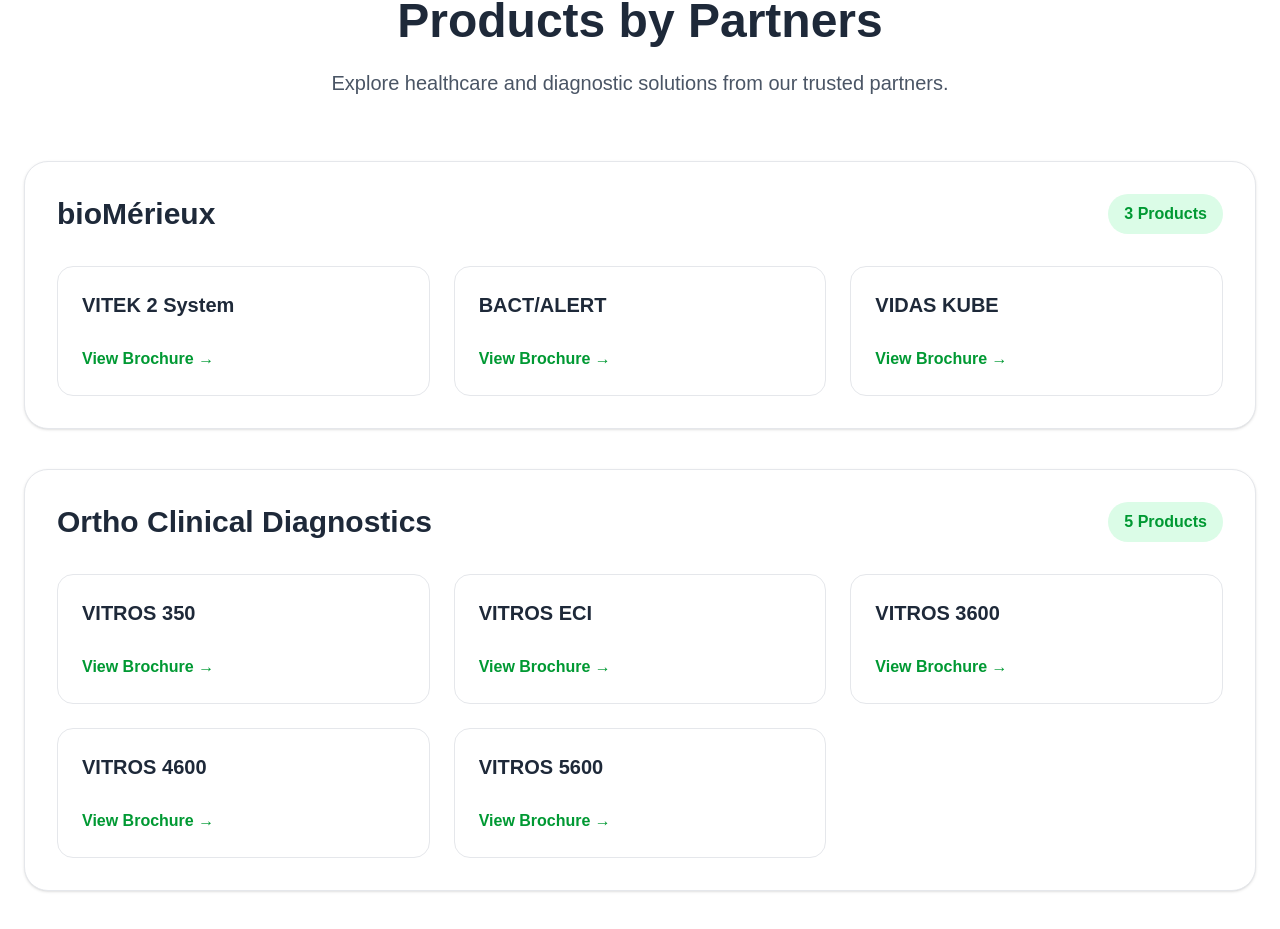
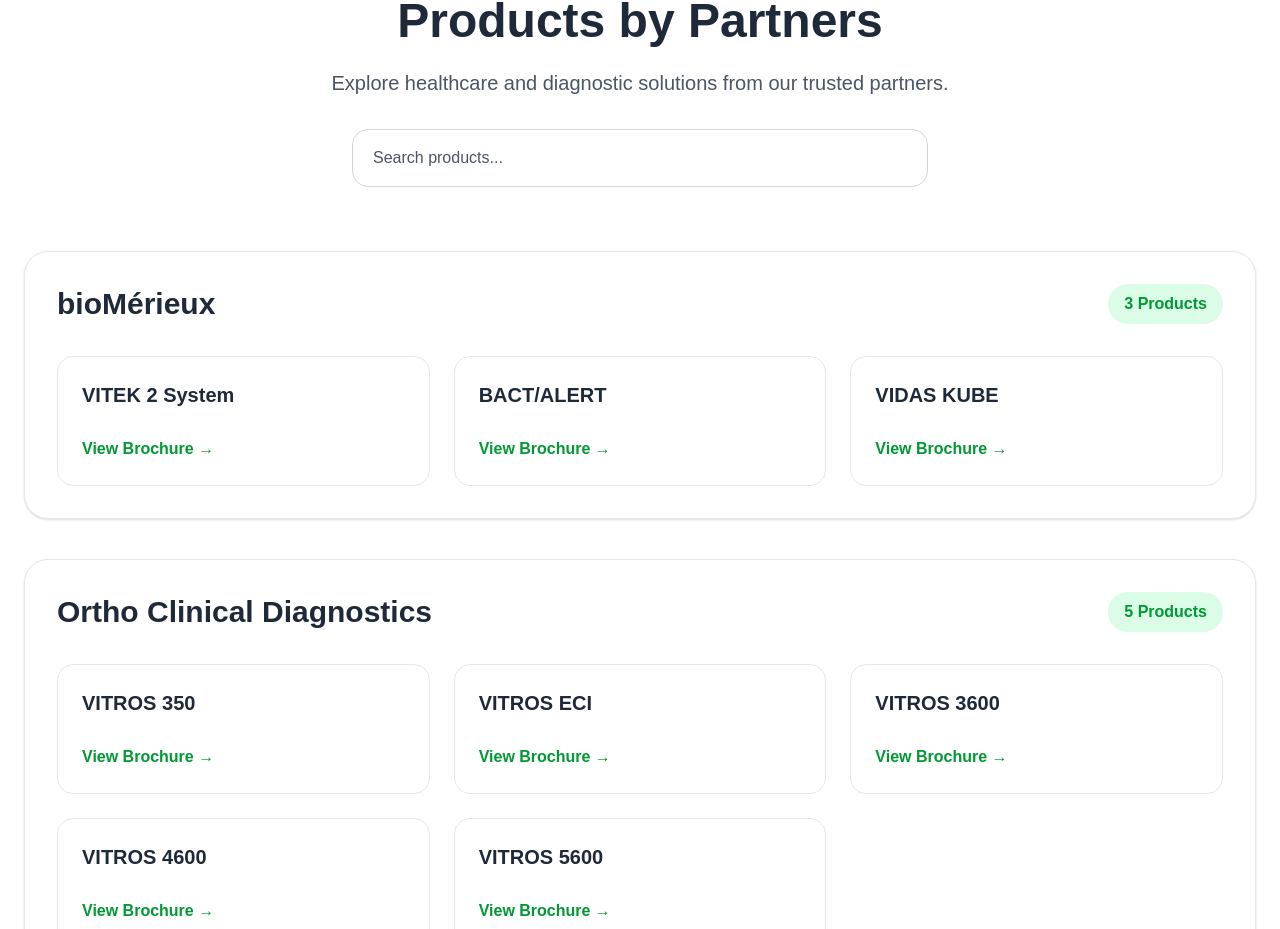
Before and after one commit to jayparashar10/ssv-healthcare, a Next.js app: page / in a window 1280 px wide. Shown: the part 3431-4360 px from the top of the page. Built offline with nearby package versions, Linux system fonts and the light colour scheme.

Commit message:
Added product search

```diff
--- a/src/app/page.tsx
+++ b/src/app/page.tsx
@@ -1,10 +1,11 @@
 "use client";
 import Image from "next/image";
+import { useState } from "react";
 import { ShieldCheck, Activity, Truck, Menu, X } from "lucide-react";
-import { useState } from "react";
 import { MessageCircle } from "lucide-react";
 import { FaWhatsapp } from "react-icons/fa";
 export default function Home() {
+  const [searchTerm, setSearchTerm] = useState("");
   const [menuOpen, setMenuOpen] = useState(false);
   const productPartners = [
   {
@@ -498,9 +499,24 @@
       <p className="mt-6 text-xl text-gray-600 max-w-3xl mx-auto">
         Explore healthcare and diagnostic solutions from our trusted partners.
       </p>
+      <div className="max-w-xl mx-auto mt-8">
+  <input
+    type="text"
+    placeholder="Search products..."
+    value={searchTerm}
+    onChange={(e) => setSearchTerm(e.target.value)}
+    className="w-full px-5 py-4 border border-gray-300 rounded-2xl text-gray-900 placeholder:text-gray-600 focus:outline-none focus:ring-2 focus:ring-green-500"
+  />
+</div>
     </div>
     <div className="space-y-10">
-  {productPartners.map((partner) => (
+  {productPartners
+  .filter((partner) =>
+    partner.products.some((product) =>
+      product.name.toLowerCase().includes(searchTerm.toLowerCase())
+    )
+  )
+  .map((partner) => (
     <div
       key={partner.company}
       className="bg-white border border-gray-200 rounded-3xl p-8 shadow-sm hover:shadow-lg transition-all"
@@ -516,7 +532,11 @@
       </div>
 
       <div className="grid md:grid-cols-2 lg:grid-cols-3 gap-6">
-        {partner.products.map((product) => (
+        {partner.products
+  .filter((product) =>
+    product.name.toLowerCase().includes(searchTerm.toLowerCase())
+  )
+  .map((product) => (
           <div
             key={product.name}
             className="border border-gray-200 rounded-2xl p-6 hover:shadow-xl hover:-translate-y-1 transition-all duration-300"
```
